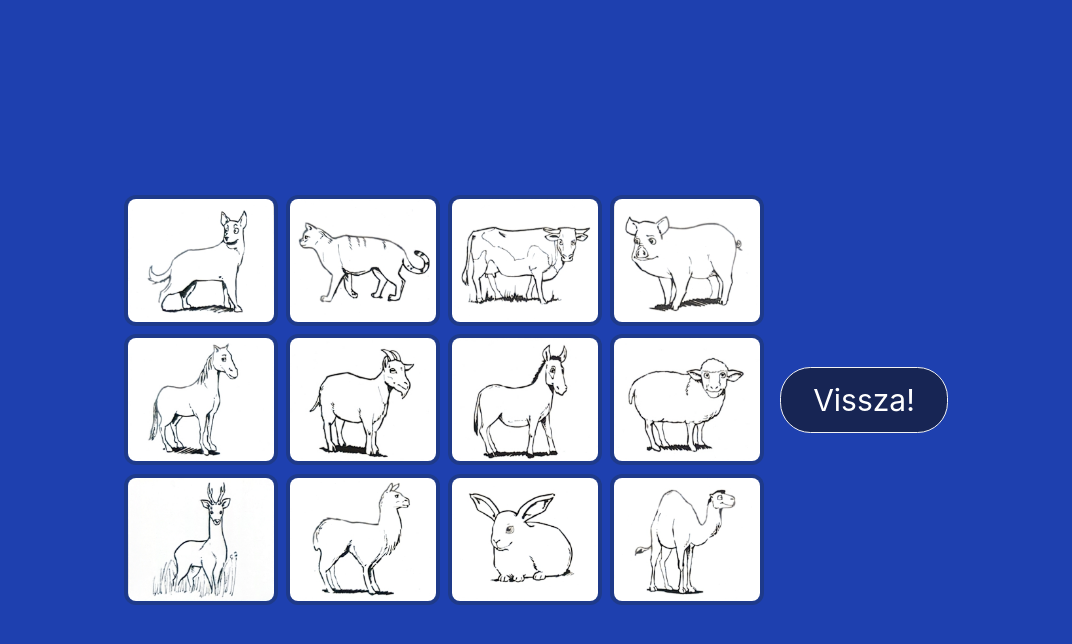
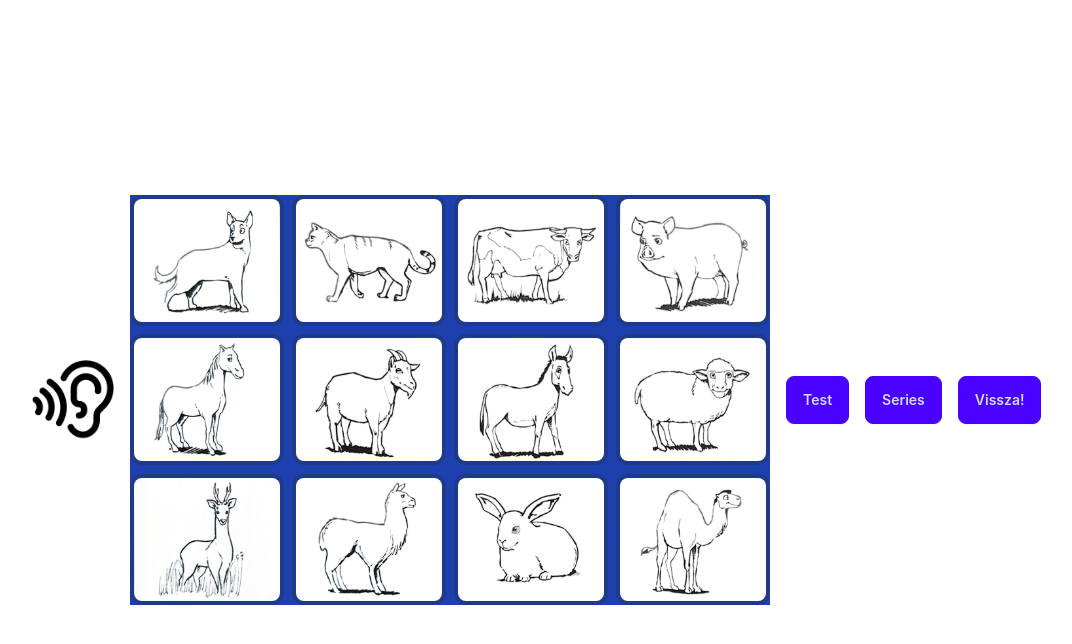
Before and after one commit to terek/soni, a React (Vite) app: page / in a window 1280 px wide. Both pictures are taken after a click on the button "01". Shown: the top 644 px of the page, without its empty margins (104-1176 px from the left). Built offline with nearby package versions, Linux system fonts and the light colour scheme.

Commit message:
test state pieces

```diff
--- a/src/App.tsx
+++ b/src/App.tsx
@@ -1,6 +1,6 @@
 import { FC, StrictMode, useContext } from "react"
 
-import { GameContext, GameProvider, Stage } from "./GameContext"
+import { GameContext, GameProvider, PLAY_STAGES, PlayStage, Stage } from "./GameContext"
 import { LobbyPage } from "./LobbyPage"
 import { PlayPage } from "./PlayPage"
 
@@ -36,15 +36,13 @@ const ResultPage: FC = () => {
   )
 }
 
-const PLAY_STAGES: Array<Stage> = ["warmup", "test-single", "test-series"] as const
-
 const Screen: FC<{}> = () => {
   const { stage } = useContext(GameContext)
 
   return (
     <>
       {stage === "lobby" && <LobbyPage />}
-      {PLAY_STAGES.includes(stage) && <PlayPage />}
+      {PLAY_STAGES.includes(stage as PlayStage) && <PlayPage />}
       {stage === "result" && <ResultPage />}
     </>
   )
@@ -54,7 +52,7 @@ function App() {
   return (
     <>
       <StrictMode>
-        <div className="h-screen bg-blue-800 text-gray-900">
+        <div className="h-screen">
           <GameProvider>
             <Screen />
           </GameProvider>
--- a/src/GameContext.tsx
+++ b/src/GameContext.tsx
@@ -3,25 +3,39 @@ import { useLocalStorage } from "usehooks-ts"
 
 import { Chapter, getChapters } from "./levels"
 
-export type Stage = "lobby" | "warmup" | "test-single" | "test-series" | "result"
+export const PLAY_STAGES = ["warmup", "test"] as const
+const STAGES = ["lobby", ...PLAY_STAGES, "result"] as const
 
-type Difficulty = "easy" | "medium" | "hard"
-export const DIFFICULTIES: Difficulty[] = ["easy", "medium", "hard"]
+export type PlayStage = (typeof PLAY_STAGES)[number]
+export type Stage = (typeof STAGES)[number]
+
+type TestState = "playing" | "answering" | "correct" | "wrong"
+
+export const DIFFICULTIES = ["easy", "medium", "hard"] as const
+type Difficulty = (typeof DIFFICULTIES)[number]
 
 type GameContextType = {
   stage: Stage
+  testState: TestState
+  playingIndex: number | null
   chapter: Chapter
   difficulty: Difficulty
   setStage: (stage: Stage) => void
+  setTestState: (testState: TestState) => void
+  setPlayingIndex: (index: number | null) => void
   setChapter: (chapter: Chapter) => void
   setDifficulty: (difficulty: Difficulty) => void
 }
 
 export const GameContext = createContext<GameContextType>({
   stage: "lobby",
+  testState: "playing",
+  playingIndex: null,
   chapter: getChapters()[0]!,
   difficulty: "easy",
   setStage: () => {},
+  setTestState: () => {},
+  setPlayingIndex: () => {},
   setChapter: () => {},
   setDifficulty: () => {},
 })
@@ -30,12 +44,25 @@ export const GameContext = createContext<GameContextType>({
 
 export const GameProvider: FC<PropsWithChildren> = ({ children }) => {
   const [stage, setStage] = useState<Stage>("lobby")
+  const [testState, setTestState] = useState<TestState>("playing")
+  const [playingIndex, setPlayingIndex] = useState<number | null>(null)
   const [chapter, setChapter] = useState<Chapter>(getChapters()[0]!)
   const [difficulty, setDifficulty] = useLocalStorage<Difficulty>("difficulty", "easy")
 
   return (
     <GameContext.Provider
-      value={{ stage, chapter, setStage, setChapter, difficulty, setDifficulty }}
+      value={{
+        stage,
+        testState,
+        playingIndex,
+        chapter,
+        setStage,
+        setTestState,
+        setPlayingIndex,
+        setChapter,
+        difficulty,
+        setDifficulty,
+      }}
     >
       {children}
     </GameContext.Provider>
--- a/src/PlayPage.tsx
+++ b/src/PlayPage.tsx
@@ -93,52 +93,43 @@ function Board() {
   )
 }
 
-// const Timeline: FC = () => {
-//   return (
-//     <ul className="timeline w-full">
-//       <li>
-//         <div className="timeline-start w-24"></div>
-//         <div className="timeline-middle">
-//           <CheckCircleIcon className="size-12" />
-//         </div>
-//         <hr className="bg-primary" />
-//       </li>
-//       <li>
-//         <hr className="bg-primary" />
-//         <div className="timeline-start w-24"></div>
-//         <div className="timeline-middle">
-//           <CheckCircleIcon className="size-12" />
-//         </div>
-//         <hr className="bg-primary" />
-//       </li>
-//       <li>
-//         <hr className="bg-primary" />
-//         <div className="timeline-start w-24"></div>
-//         <div className="timeline-middle">
-//           <CircleStackIcon className="size-12" />
-//         </div>
-//         <hr />
-//       </li>
-//       <li>
-//         <hr />
-//         <div className="timeline-start w-24"></div>
-//         <div className="timeline-middle">
-//           <CircleStackIcon className="size-12" />
-//         </div>
-//         <hr />
-//       </li>
-//       <li>
-//         <hr />
-//         <div className="timeline-middle">
-//           <CircleStackIcon className="size-12" />
-//         </div>
-//       </li>
-//     </ul>
-//   )
-// }
+const TestStateIndicator: FC = () => {
+  const { testState } = useContext(GameContext)
+  return (
+    <div>
+      <img
+        className={classNames("h-20", { invisible: testState !== "playing" })}
+        src="listening.png"
+        alt="Listen"
+      />
+    </div>
+  )
+}
 
 export const PlayPage: FC = () => {
-  const { setStage } = useContext(GameContext)
+  const { stage, setStage, testState, setTestState, setPlayingIndex, chapter } =
+    useContext(GameContext)
+  const chapterData = useMemo(() => CHAPTER_DATA[chapter], [chapter])
+
+  const runSingleTest = () => {
+    setStage("test")
+    setPlayingIndex(null)
+    setTestState("playing")
+    // pick a random index
+    // const index = Math.floor(Math.random() * chapterData.names.length)
+    const index = 1
+    const id = chapterData.names[index].id
+    const audioElement = document.getElementById(`audio_${id}`)! as HTMLAudioElement
+    audioElement.play()
+    audioElement.onended = () => {
+      console.log("ended")
+      // setTestState("answering")
+      setStage("warmup")
+    }
+  }
+
+  const runSeriesTest = () => {}
+
   return (
     <>
       {/* <div className="absolute inset-x-0 top-4 flex flex-col items-center">
@@ -155,8 +146,13 @@ export const PlayPage: FC = () => {
           "items-center justify-center portrait:flex-col",
         )}
       >
+        <TestStateIndicator />
         <Board />
-        <div className="flex items-center justify-center">
+        <div
+          className={classNames("flex items-center justify-center gap-4", {
+            invisible: stage === "test" && ["playing", "answering"].includes(testState),
+          })}
+        >
           {/* {stage === "warmup" &&
             DIFFICULTIES.map((difficulty) => (
               <button
@@ -175,10 +171,13 @@ export const PlayPage: FC = () => {
               <Timeline />
             </>
           )} */}
-          <button
-            className="badge bg-blue-950 p-8 text-3xl text-white"
-            onClick={() => setStage("lobby")}
-          >
+          <button className="btn btn-primary" onClick={runSingleTest}>
+            Test
+          </button>
+          <button className="btn btn-primary" onClick={runSeriesTest}>
+            Series
+          </button>
+          <button className="btn btn-primary" onClick={() => setStage("lobby")}>
             Vissza!
           </button>
         </div>
```
Also changed, not shown: public/listening.png (added).
